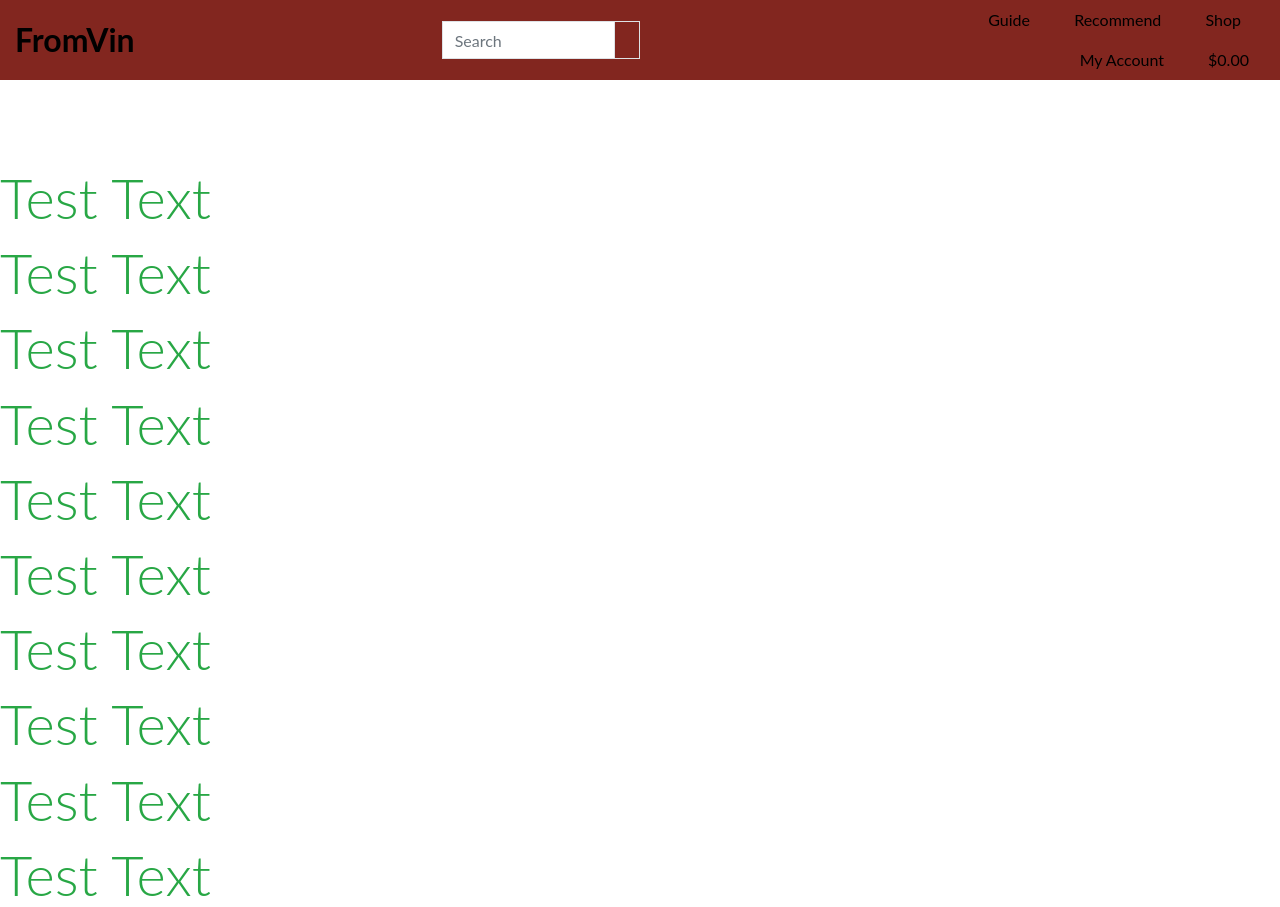
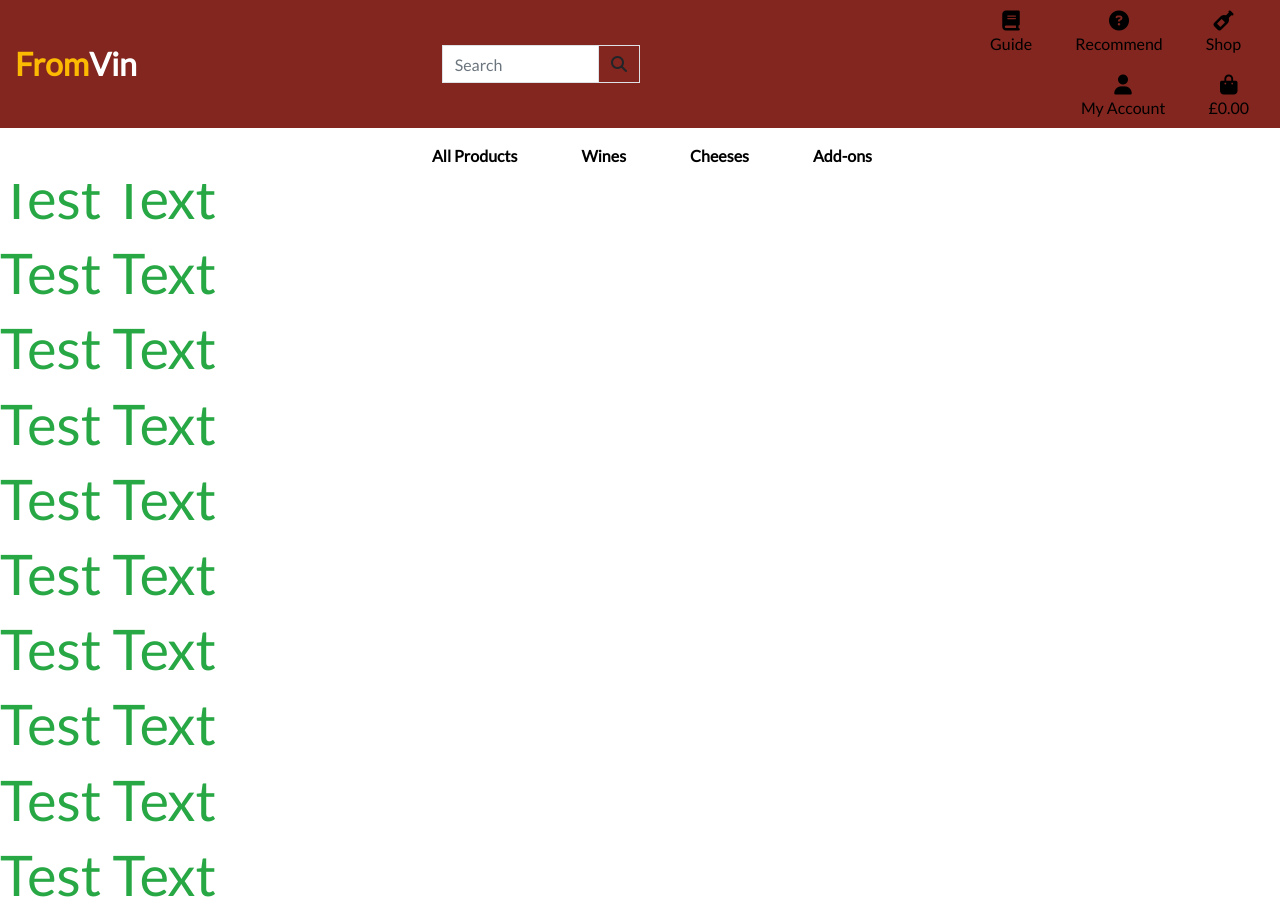
Before and after one commit to WrightDanG/FromVin, a Django app: page / in a window 1280 px wide. Shown: the top 907 px of the page. Run offline with Django 3.2, Linux system fonts and the light colour scheme; some libraries are stand-ins or nearby versions.

Commit message:
Add additional nav template. Add nav icons.

```diff
--- a/static/css/base.css
+++ b/static/css/base.css
@@ -1,3 +1,6 @@
+/*Font for body */
+@import url('https://fonts.googleapis.com/css2?family=Lato&display=swap');
+
 html {
     height: 100%;
 }
@@ -5,14 +8,14 @@ html {
 body {
     height: calc(100vh - 164px);
     color: #646464;
-    font-family: 'Lato';
+    font-family: 'Lato', sans-serif;
 }
 
 /* Logo */
 
 .navbar-brand {
     font-size: 24pt;
-    color: #646464;
+    color: #423e3f;
     font-weight: 700;
 }
 
--- a/templates/base.html
+++ b/templates/base.html
@@ -33,6 +33,8 @@
     <script src="https://stackpath.bootstrapcdn.com/bootstrap/4.4.1/js/bootstrap.min.js"
         integrity="sha384-wfSDF2E50Y2D1uUdj0O3uMBJnjuUD4Ih7YwaYd1iqfktj0Uod8GCExl3Og8ifwB6" crossorigin="anonymous">
     </script>
+    <!--Importing fontawesome icons -->
+    <script src="https://kit.fontawesome.com/5b83da489c.js" crossorigin="anonymous"></script>
     {% endblock %}
 
     {% block extra_js %}
@@ -45,7 +47,8 @@
     <header class="container-fluid fixed-top">
         <div class="row" id="fixed-nav">
             <div class="col-12 col-lg-4 my-auto py-1 py-lg-0 text-center text-lg-left">
-                <a class="navbar-brand text-black" href="#">FromVin</a>
+                <a class="navbar-brand" href="#"><span style="color: #fcba03">From</span><span
+                        style="color: #fff">Vin</span></a>
             </div>
             <div class="col-12 col-lg-4 my-auto py-1 py-lg-0">
                 <form method="GET" action="">
@@ -71,9 +74,30 @@
             </div> -->
             <div class="col-12 col-lg-4 my-auto py-1 py-lg-0">
                 <ul class="list-inline list-unstyled text-center text-lg-right my-0">
-                    <li class="list-inline-item"><a class="text-black nav-link" href="#">Guide</a></li>
-                    <li class="list-inline-item"><a class="text-black nav-link" href="#">Recommend</a></li>
-                    <li class="list-inline-item"><a class="text-black nav-link" href="#">Shop</a></li>
+                    <li class="list-inline-item">
+                        <a class="text-black nav-link" href="#">
+                            <div class="text-center">
+                                <div><i class="fas fa-book fa-lg"></i></div>
+                                <p class="my-0">Guide</p>
+                            </div>
+                        </a>
+                    </li>
+                    <li class="list-inline-item">
+                        <a class="text-black nav-link" href="#">
+                            <div class="text-center">
+                                <div><i class="fas fa-question-circle fa-lg"></i></div>
+                                <p class="my-0">Recommend</p>
+                            </div>
+                        </a>
+                    </li>
+                    <li class="list-inline-item">
+                        <a class="text-black nav-link" href="#">
+                            <div class="text-center">
+                                <div><i class="fas fa-wine-bottle fa-lg"></i></div>
+                                <p class="my-0">Shop</p>
+                            </div>
+                        </a>
+                    </li>
                     <li class="list-inline-item dropdown">
                         <a class="text-black nav-link" href="#" id="user-options" data-toggle="dropdown"
                             aria-haspopup="true" aria-expanded="false">
@@ -104,7 +128,7 @@
                                     {% if grand_total %}
                                     ${{ grand_total|floatformat:2 }}
                                     {% else %}
-                                    $0.00
+                                    £0.00
                                     {% endif %}
                                 </p>
                             </div>
@@ -112,6 +136,17 @@
                     </li>
                 </ul>
             </div>
+        </div>
+        <div class="row bg-white">
+            <nav class="navbar navbar-expand-lg navbar-light w-100">
+                <button class="navbar-toggler" type="button" data-toggle="collapse" data-target="#main-nav"
+                    aria-controls="main-nav" aria-expanded="false" aria-label="Toggle navigation">
+                    <span class="navbar-toggler-icon"></span>
+                </button>
+                {% include 'includes/mobile-top-header.html' %}
+                <!--Move this to just the store pages? -->
+                {% include 'includes/main-nav.html' %}
+            </nav>
         </div>
     </header>
 
--- /dev/null
+++ b/templates/includes/main-nav.html
@@ -0,0 +1,54 @@
+<div class="collapse navbar-collapse" id="main-nav">
+    <ul class="navbar-nav w-auto mx-auto">
+        <li class="nav-item dropdown">
+            <a class="logo-font font-weight-bold nav-link text-black mr-5" href="#" id="all-products-link"
+                data-toggle="dropdown" aria-haspopup="true" aria-expanded="false">
+                All Products
+            </a>
+            <div class="dropdown-menu border-0" aria-labelledby="all-products-link">
+                <a href="" class="dropdown-item">By Price</a>
+                <a href="" class="dropdown-item ">By Rating</a>
+                <a href="" class="dropdown-item ">By Category</a>
+                <a href="" class="dropdown-item">All Products</a>
+            </div>
+        </li>
+
+        <li class="nav-item dropdown">
+            <a class="logo-font font-weight-bold nav-link text-black mr-5" href="#" id="wines-link"
+                data-toggle="dropdown" aria-haspopup="true" aria-expanded="false">
+                Wines
+            </a>
+            <div class="dropdown-menu border-0" aria-labelledby="wines-link">
+                <a href="" class="dropdown-item">Red Wines</a>
+                <a href="" class="dropdown-item">White Wines</a>
+                <a href="" class="dropdown-item">Ports</a>
+                <a href="" class="dropdown-item">All Wines</a>
+            </div>
+        </li>
+
+        <li class="nav-item dropdown">
+            <a class="logo-font font-weight-bold nav-link text-black mr-5" href="#" id="cheeses-link"
+                data-toggle="dropdown" aria-haspopup="true" aria-expanded="false">
+                Cheeses
+            </a>
+            <div class="dropdown-menu border-0" aria-labelledby="cheeses-link">
+                <a href="" class="dropdown-item">Strong Cheeses</a>
+                <a href="" class="dropdown-item">Mild Cheeses</a>
+                <a href="" class="dropdown-item">All Cheeses</a>
+            </div>
+        </li>
+
+        <li class="nav-item dropdown">
+            <a class="logo-font font-weight-bold nav-link text-black" href="#" id="additionals-link"
+                data-toggle="dropdown" aria-haspopup="true" aria-expanded="false">
+                Add-ons
+            </a>
+            <div class="dropdown-menu border-0" aria-labelledby="additionals-link">
+                <a href="" class="dropdown-item">Breads &amp; Crackers</a>
+                <a href="" class="dropdown-item">Chutneys</a>
+                <a href="" class="dropdown-item">Accessories</a>
+                <a href="" class="dropdown-item">All Add-ons</a>
+            </div>
+        </li>
+    </ul>
+</div>
--- /dev/null
+++ b/templates/includes/mobile-top-header.html
@@ -0,0 +1,60 @@
+<li class="list-inline-item">
+    <a class="text-black nav-link d-block d-lg-none" href="#" id="mobile-search" data-toggle="dropdown"
+        aria-haspopup="true" aria-expanded="false">
+        <div class="text-center">
+            <div><i class="fas fa-search fa-lg"></i></div>
+            <p class="my-0">Search</p>
+        </div>
+    </a>
+    <div class="dropdown-menu border-0 w-100 p-3 rounded-0 my-0" aria-labelledby="mobile-search">
+        <form class="form" method="GET" action="">
+            <div class="input-group w-100">
+                <input class="form-control border border-black rounded-0" type="text" name="q"
+                    placeholder="Search our site">
+                <div class="input-group-append">
+                    <button class="form-control form-control btn btn-black border border-black rounded-0" type="submit">
+                        <span class="icon">
+                            <i class="fas fa-search"></i>
+                        </span>
+                    </button>
+                </div>
+            </div>
+        </form>
+    </div>
+</li>
+<li class="list-inline-item dropdown">
+    <a class="text-black nav-link d-block d-lg-none" href="#" id="user-options" data-toggle="dropdown"
+        aria-haspopup="true" aria-expanded="false">
+        <div class="text-center">
+            <div><i class="fas fa-user fa-lg"></i></div>
+            <p class="my-0">My Account</p>
+        </div>
+    </a>
+    <div class="dropdown-menu border-0" aria-labelledby="user-options">
+        {% if request.user.is_authenticated %}
+        {% if request.user.is_superuser %}
+        <a href="{% url 'account_logout' %}" class="dropdown-item">Product Management</a>
+        {% endif %}
+        <a href="{% url 'profile' %}" class="dropdown-item">My Profile</a>
+        <a href="{% url 'account_logout' %}" class="dropdown-item">Logout</a>
+        {% else %}
+        <a href="{% url 'account_signup' %}" class="dropdown-item">Register</a>
+        <a href="{% url 'account_login' %}" class="dropdown-item">Login</a>
+        {% endif %}
+    </div>
+</li>
+<li class="list-inline-item">
+    <a class="{% if grand_total %}text-primary font-weight-bold{% else %}text-black{% endif %} nav-link d-block d-lg-none"
+        href="">
+        <div class="text-center">
+            <div><i class="fas fa-shopping-bag fa-lg"></i></div>
+            <p class="my-0">
+                {% if grand_total %}
+                ${{ grand_total|floatformat:2 }}
+                {% else %}
+                $0.00
+                {% endif %}
+            </p>
+        </div>
+    </a>
+</li>
```
